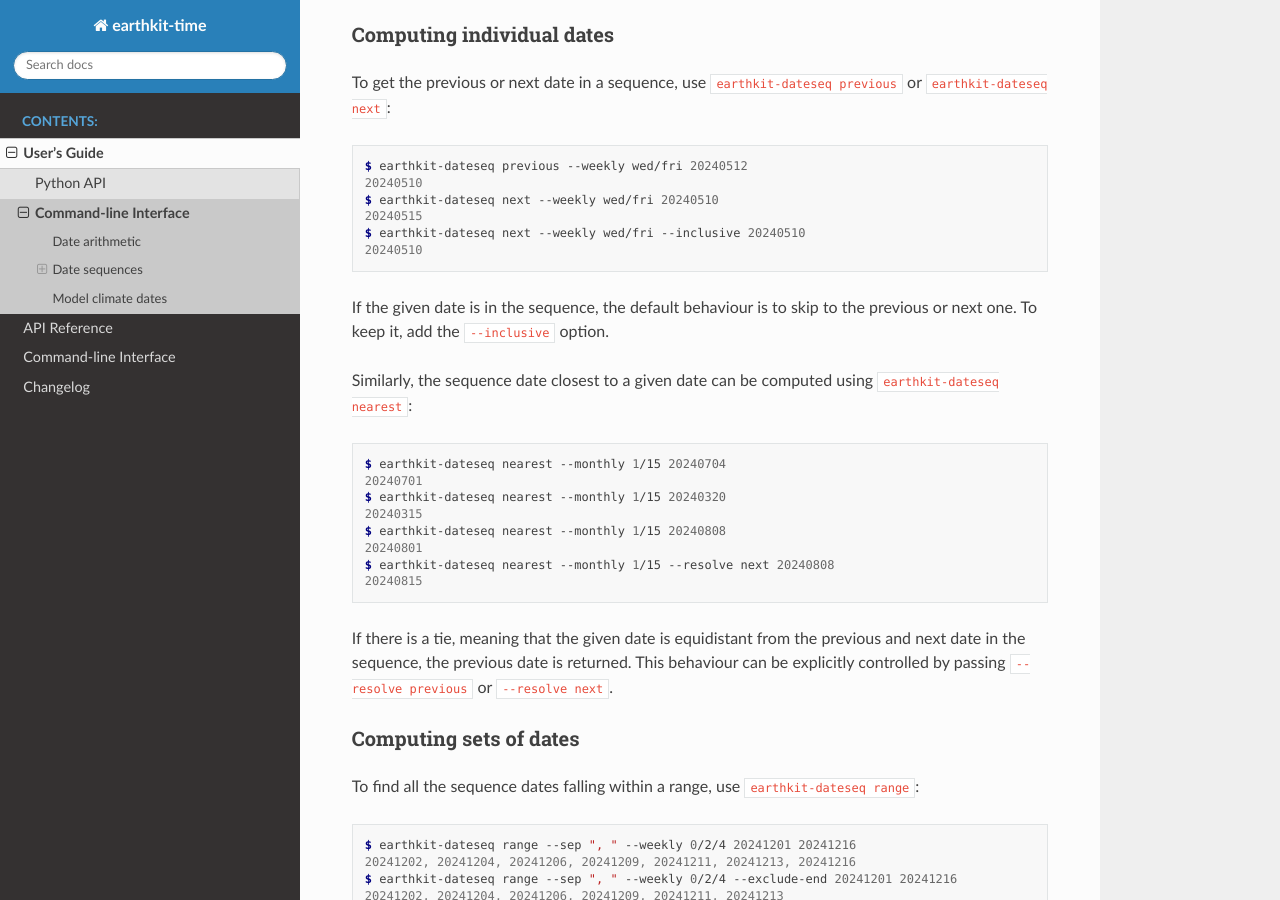
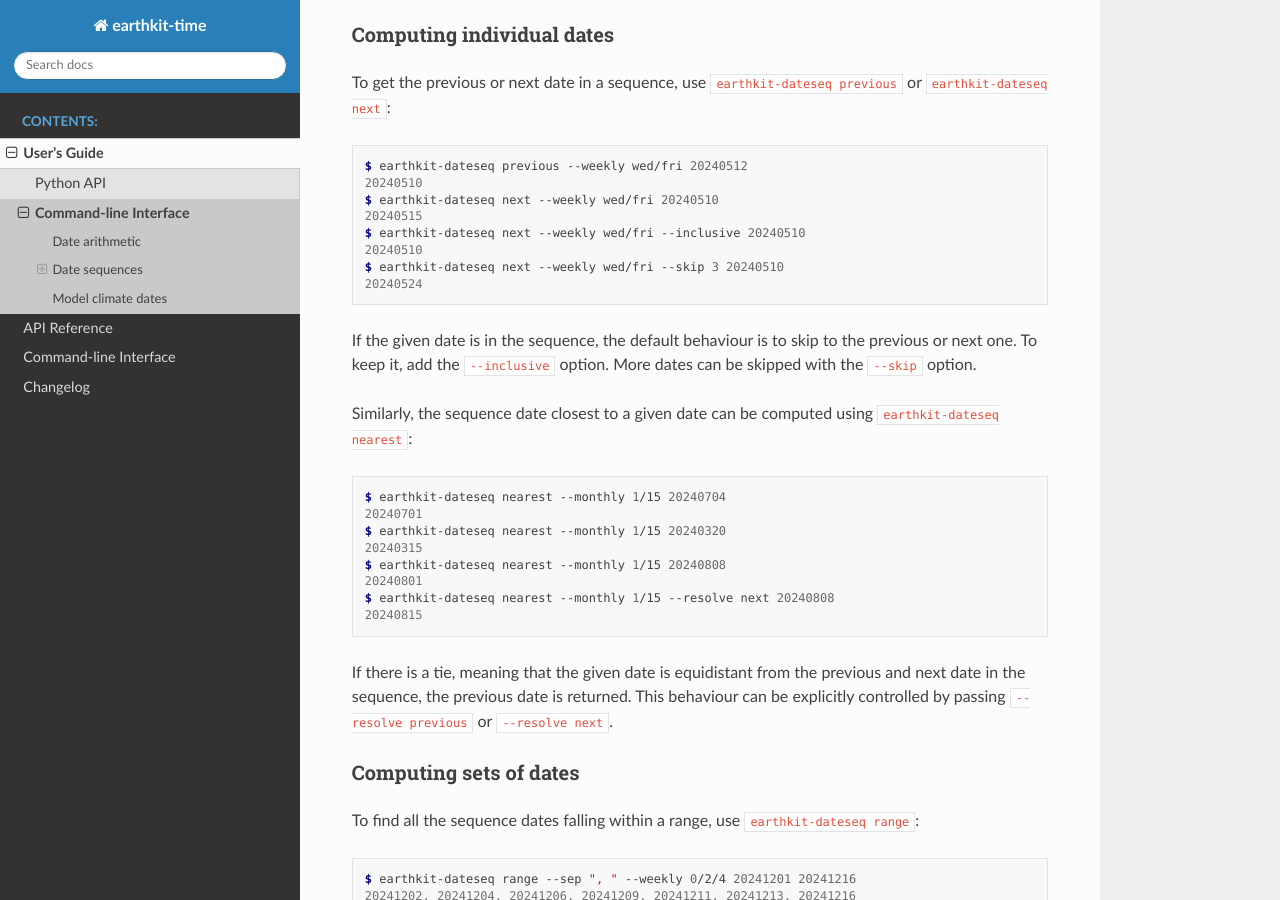
Before and after one commit to ecmwf/earthkit-time, a Sphinx documentation site: the page built from docs/guide/cli.rst, in a window 1280 px wide and 900 px high, scrolled down 1158 px. Built offline with Sphinx 7.4.7 and the Read the Docs theme 3.1.0, drawn with Linux system fonts in a browser that asks for light colours.

Commit message:
Add skip option to the user guide

```diff
--- a/docs/guide/cli.rst
+++ b/docs/guide/cli.rst
@@ -66,9 +66,12 @@ previous`` or ``earthkit-dateseq next``:
    20240515
    $ earthkit-dateseq next --weekly wed/fri --inclusive 20240510
    20240510
+   $ earthkit-dateseq next --weekly wed/fri --skip 3 20240510
+   20240524
 
 If the given date is in the sequence, the default behaviour is to skip to the
-previous or next one. To keep it, add the ``--inclusive`` option.
+previous or next one. To keep it, add the ``--inclusive`` option. More dates can
+be skipped with the ``--skip`` option.
 
 Similarly, the sequence date closest to a given date can be computed using
 ``earthkit-dateseq nearest``:
```
